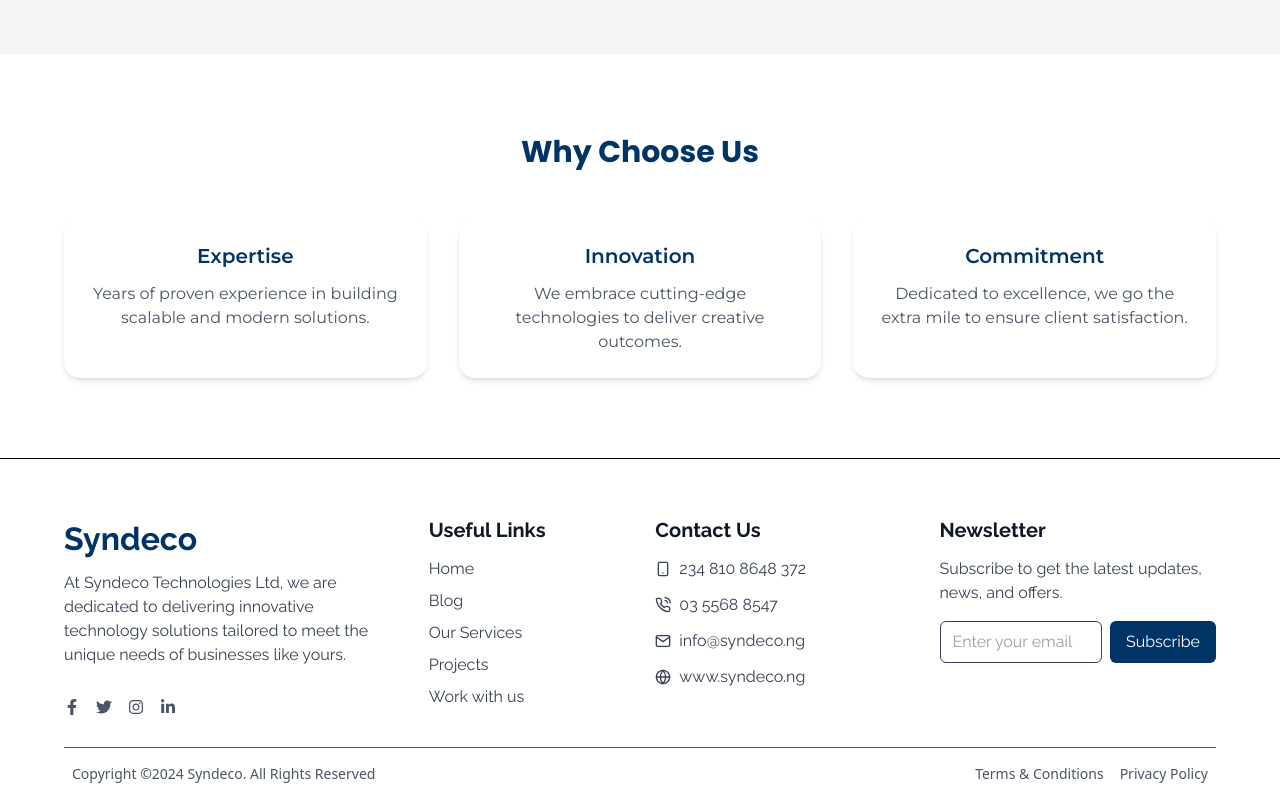
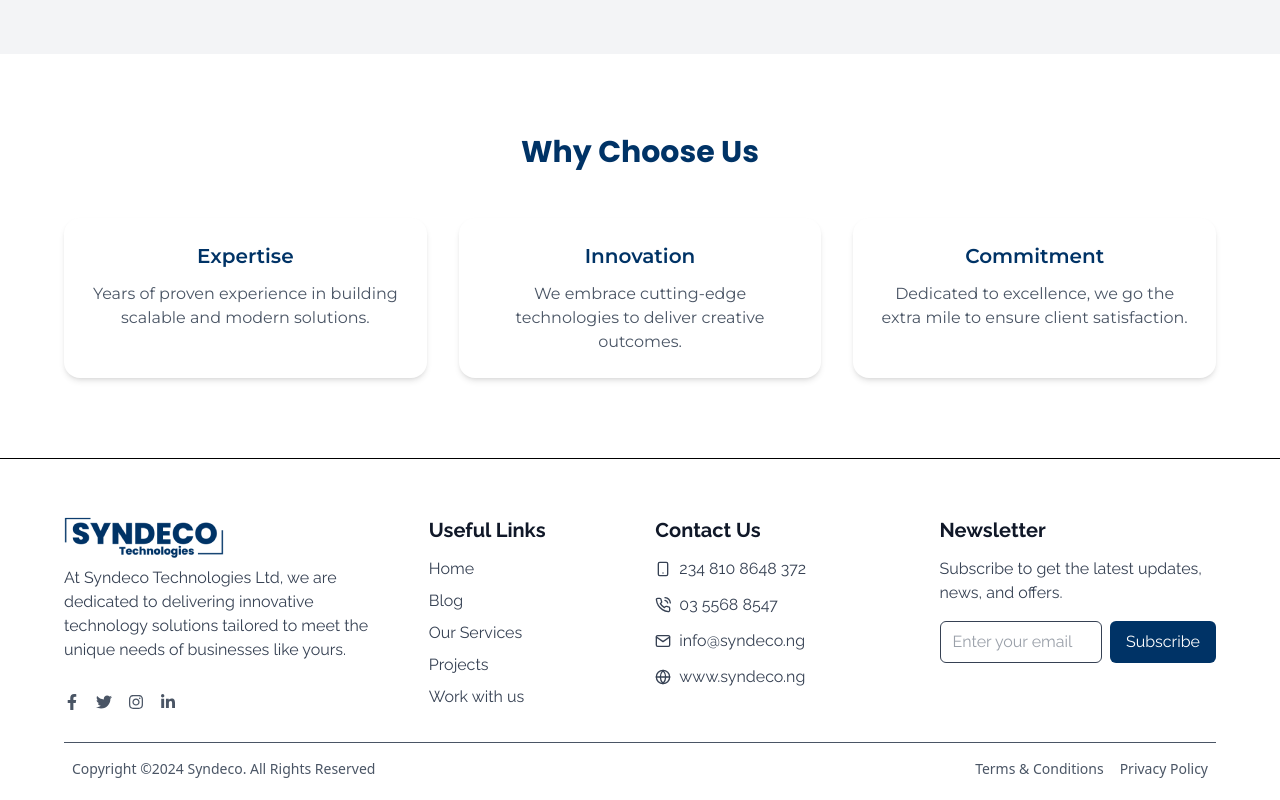
Before and after one commit to damsman10/syndeco-technologies, a React (Vite) app: page /about in a window 1280 px wide. Shown: the part 1199-1999 px from the top of the page. Built offline with nearby package versions, Linux system fonts and the light colour scheme.

Commit message:
footer logo

```diff
--- a/src/components/Footer.jsx
+++ b/src/components/Footer.jsx
@@ -1,6 +1,7 @@
 import { FaFacebookF, FaTwitter, FaLinkedinIn, FaInstagram } from "react-icons/fa";
 import { FiPhoneCall, FiMail, FiGlobe, FiSmartphone } from "react-icons/fi";
 import { Link, NavLink } from "react-router-dom";
+import logo from "../assets/sdc-logo.png"
 
 const Footer = () => {
   return (
@@ -8,7 +9,10 @@ const Footer = () => {
       <div className="px-6 md:px-0 max-w-6xl font-raleway mx-auto mt-6 py-8 flex flex-col md:flex-row md:justify-between gap-12 text-base md:text-[16px] text-gray-700 text-center md:text-left">
 
         <div className="flex flex-col items-center md:items-start w-full md:w-[27%]">
-          <h2 className="text-[28px] md:text-[32px] font-bold text-[#003366] mb-2">Syndeco</h2>
+          <Link to="/">
+            <img src={logo} alt="logo" className="pb-2" />
+          </Link>
+          {/* <h2 className="text-[28px] md:text-[32px] font-bold text-[#003366] mb-2">Syndeco</h2> */}
           <p className="mb-4 max-w-sm">
             At Syndeco Technologies Ltd, we are dedicated to delivering innovative technology
             solutions tailored to meet the unique needs of businesses like yours.
--- a/src/components/Hero.jsx
+++ b/src/components/Hero.jsx
@@ -3,7 +3,7 @@ import { Link, NavLink } from "react-router-dom";
 
 const Hero = () => {
   return (
-    <section className="hero #f3f4f6 relative">
+    <section className="hero bg-[#f3f4f6] relative">
       <div className="flex flex-col md:flex-row items-center justify-between px-6 md:px-20 lg:px-40 pt-20 pb-32">
         <div className="left max-w-xl flex flex-col gap-5 md:w-1/2">
           <p className="text-sm font-semibold text-[#003366] font-raleway pl-1">
```
